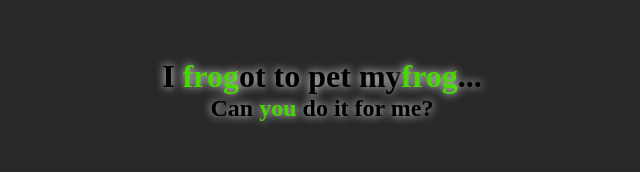
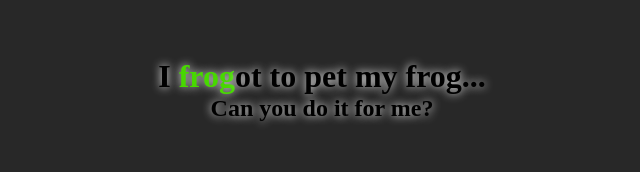
Before and after one commit to fabriziafisichella/i-frogot, a Next.js app: page / in a window 1280 px wide. Shown: the part 114-286 px from the top of the page, without its empty margins (318-958 px from the left). Built offline with nearby package versions, Linux system fonts and the light colour scheme; a web font is replaced by a local one.

Commit message:
minimal change

```diff
--- a/app/page.js
+++ b/app/page.js
@@ -31,13 +31,8 @@ export default function Home() {
       </div>
 
       <div className={styles.container}>
-        <h1 className={styles.title}>
-          I <span className={styles.b}>frog</span>ot to pet my
-          <span className={styles.b}>frog</span>...
-        </h1>
-        <h2 className={styles.subtitle}>
-          Can <span className={styles.b}>you</span> do it for me?
-        </h2>
+        <h1 className={styles.title}>I <span className={styles.b}>frog</span>ot to pet my frog...</h1>
+        <h2 className={styles.subtitle}>Can you do it for me?</h2>
         <Frog />
       </div>
     </main>
```
